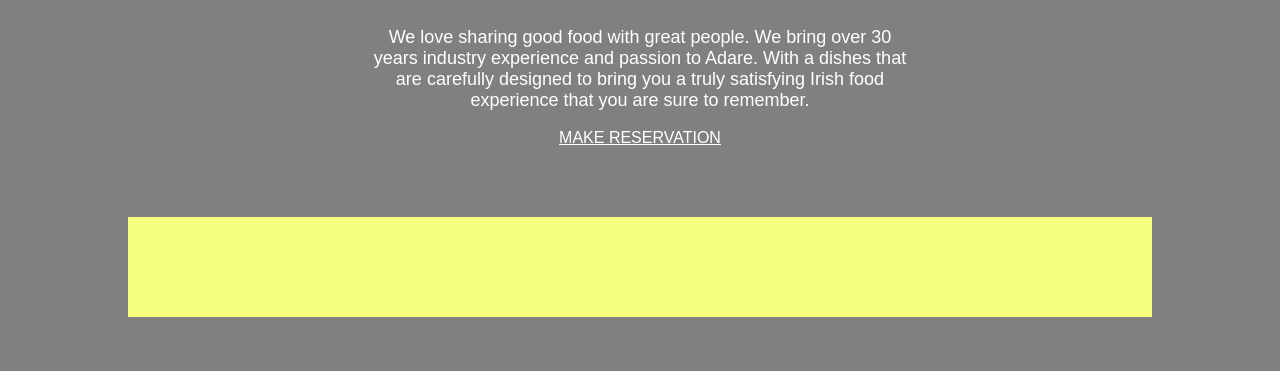
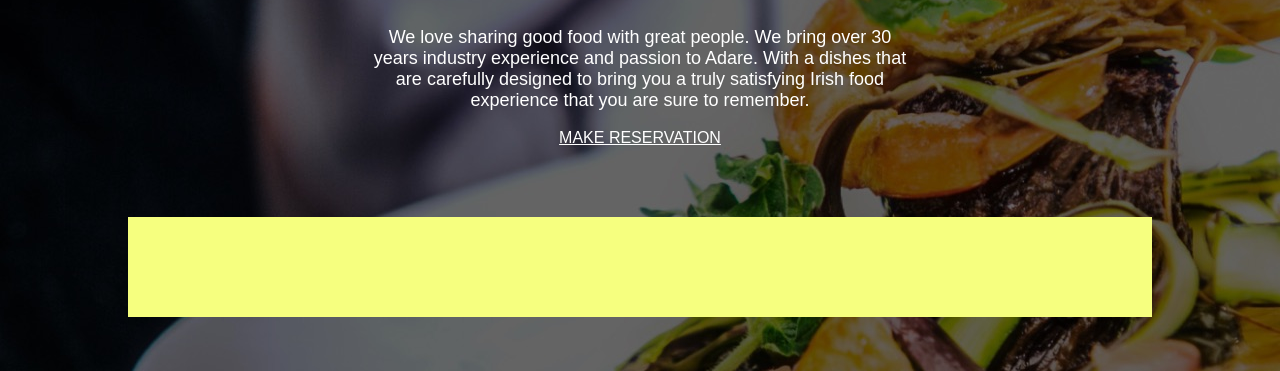
Before and after one commit to kaveri-ark/restaurant_website, a plain HTML site: page index.html in a window 1280 px wide. Shown: the part 429-800 px from the top of the page. Drawn offline with Linux system fonts and the light colour scheme.

Commit message:
Update styles.css

```diff
--- a/styles.css
+++ b/styles.css
@@ -1,5 +1,6 @@
 body{
   background-color: grey;
+  background-image: url(images/background-adare-restaurant.jpg);
 }
 
 .container{
```
